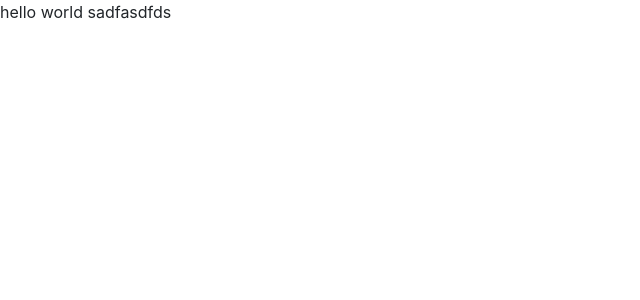
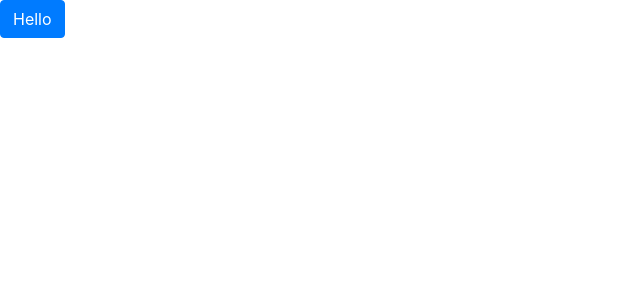
Before and after one commit to Ray2126/bug-tracker-ui-old, a React (Create React App) app: page / in a window 1280 px wide. Shown: the top 300 px of the page, without its empty margins (0-640 px from the left). Built offline with nearby package versions, Linux system fonts and the light colour scheme.

Commit message:
Update App.js
new button

```diff
--- a/src/components/App.js
+++ b/src/components/App.js
@@ -1,6 +1,10 @@
-import React from "react";
+import React from 'react';
 
 const App = () => {
-  return <div>hello world sadfasdfds</div>;
+  return (
+    <div>
+      <button className="btn btn-primary">Hello</button>
+    </div>
+  );
 };
 export default App;
```
